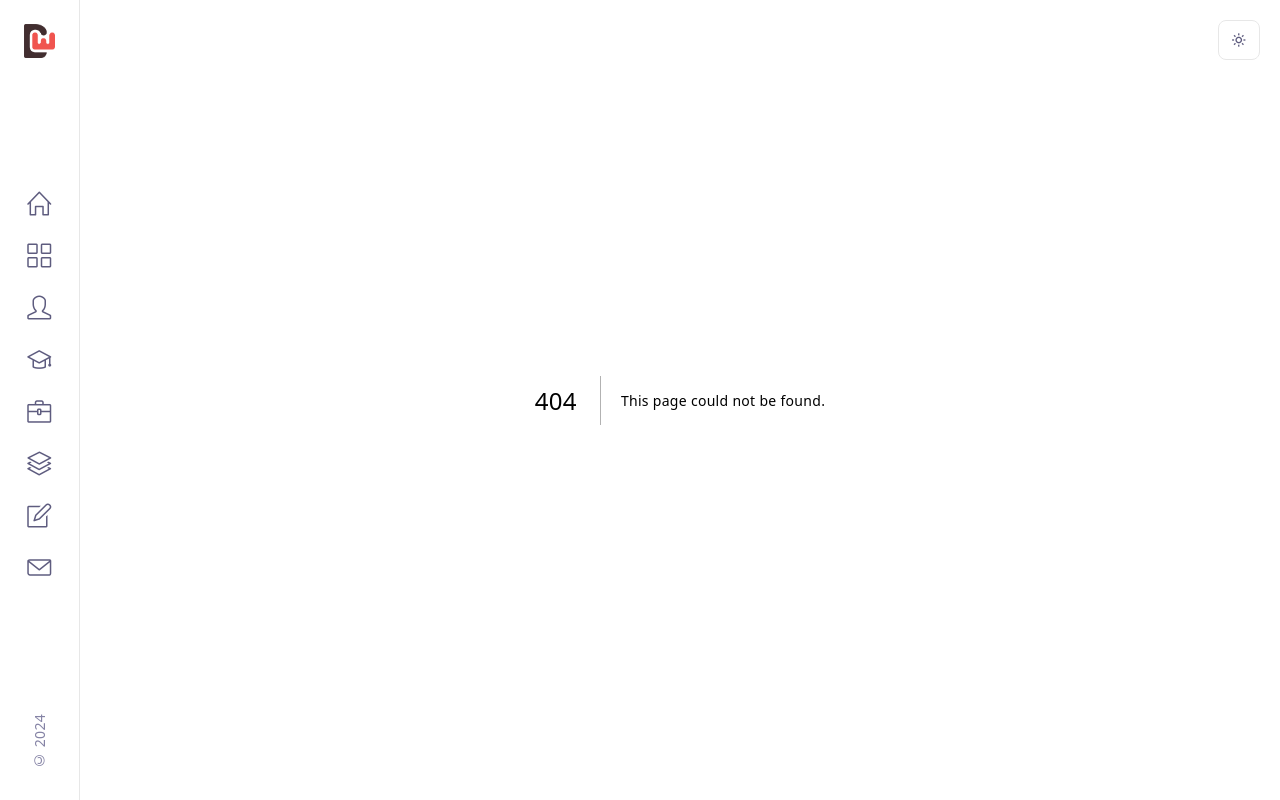
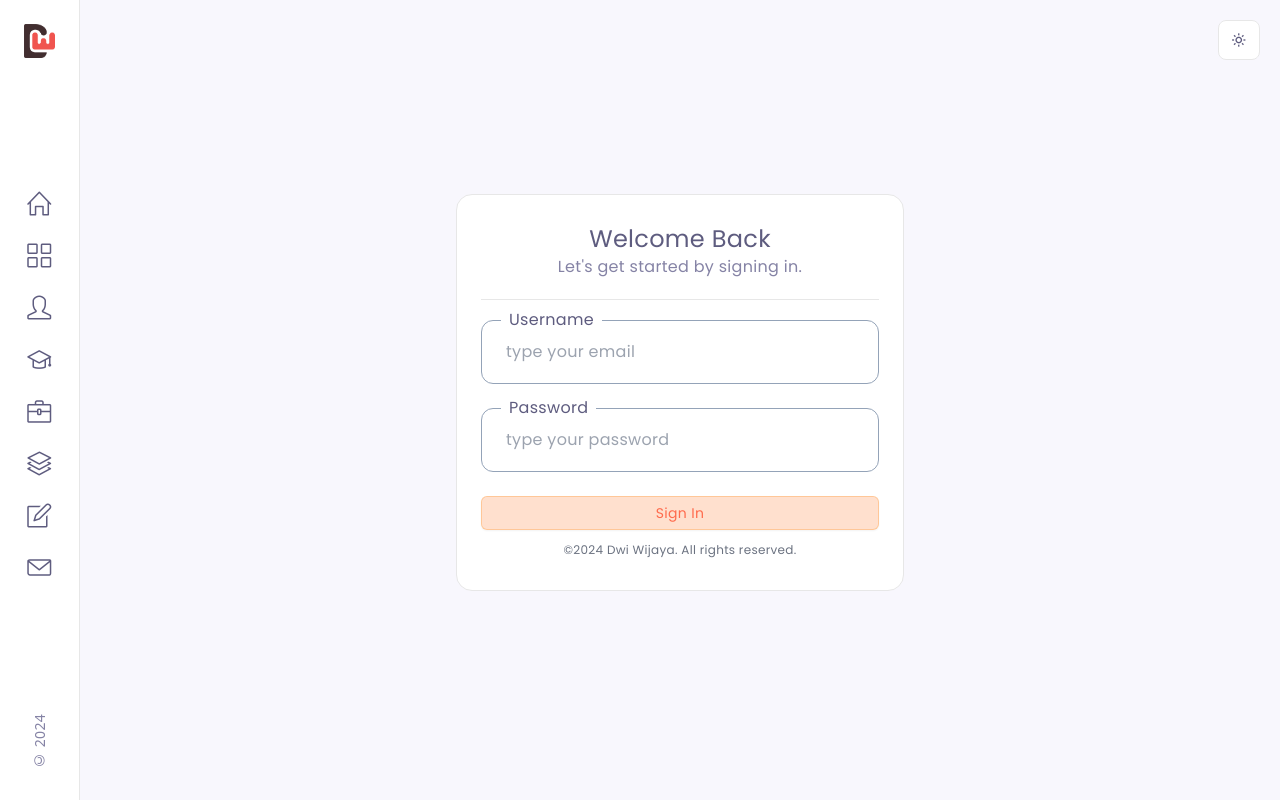
Before and after one commit to dwiwijaya/admin-dwiwijaya.com, a Next.js app: page /sign-in in a window 1280 px wide. Before the commit this address had no page. Built offline with nearby package versions, Linux system fonts and the light colour scheme.

Commit message:
page: sign-in

```diff
--- /dev/null
+++ b/src/pages/sign-in.js
@@ -0,0 +1,9 @@
+import LoginForm from "@/components/form/LoginForm"
+
+const login = () => {
+    return (
+        <div><LoginForm /></div>
+    )
+}
+
+export default login
```
